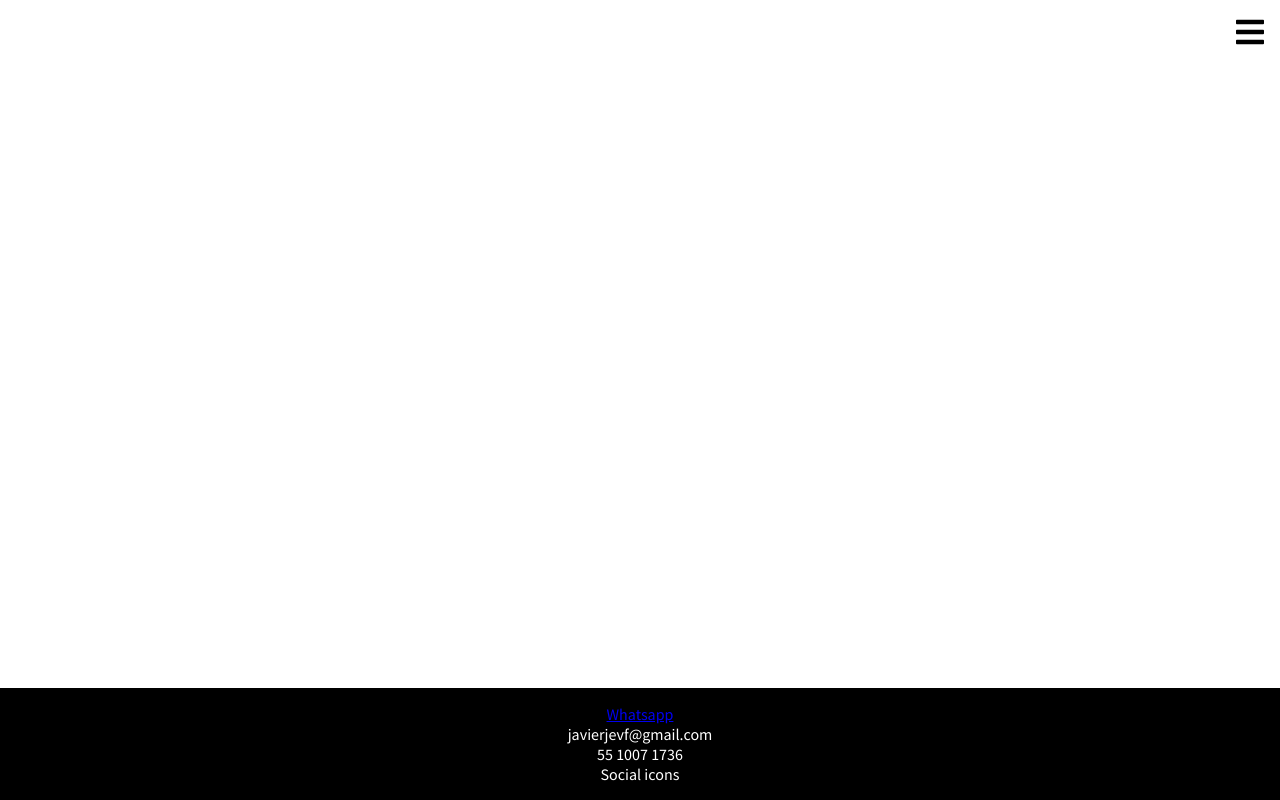
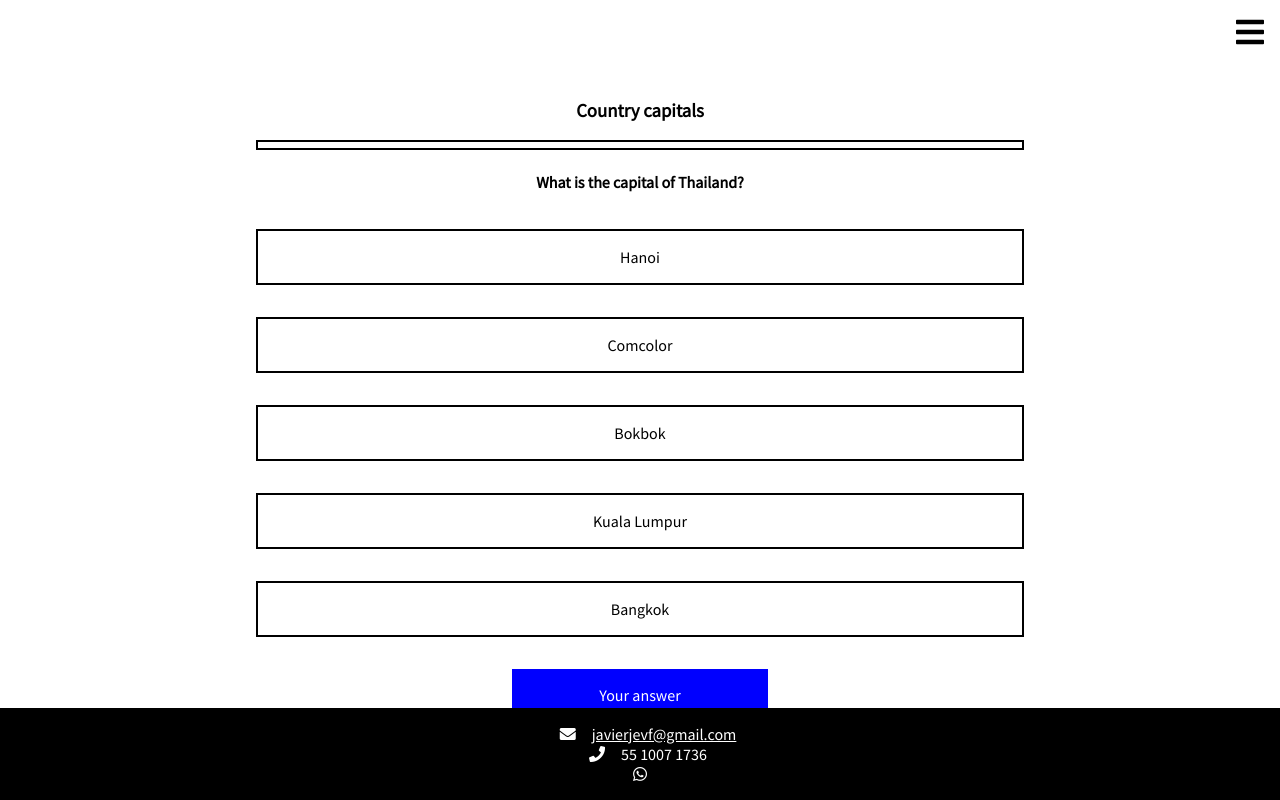
Before and after one commit to aaspinwall/react-project, a React (Create React App) app: page /game in a window 1280 px wide. Built offline with nearby package versions, Linux system fonts and the light colour scheme.

Commit message:
adding cards works

```diff
--- a/src/App.js
+++ b/src/App.js
@@ -4,6 +4,9 @@ import { connect } from "react-redux";
 import { BrowserRouter as Router, Route, Link } from "react-router-dom";
 import { ServiceBox, Wrapper, SectionHeader, SectionSubtitle } from "./styles";
 import "./style.css";
+import ConnectedCard from "./ConnectedCard";
+import GameManager from "./GameManager";
+import CardMaker from "./CardMaker";
 
 const data = {
   services: [
@@ -91,6 +94,13 @@ class Nav extends React.Component {
           >
             Servicios
           </Toggleable>
+          <Toggleable
+            onClick={() => this.setState({ open: false })}
+            visible={this.state.open}
+            to='/game'
+          >
+            Game
+          </Toggleable>
         </NavLinkWrap>
         <i
           onClick={() => this.setState({ open: !this.state.open })}
@@ -168,7 +178,7 @@ class SlideShow extends React.Component {
   componentDidMount() {
     const slideLoop = setInterval(() => {
       this.nextSlide();
-    }, 1000);
+    }, 1500);
   }
   render() {
     return this.kittens(this.state.maxSlides + 1);
@@ -223,28 +233,46 @@ const Footer = styled.footer`
   padding: 1rem;
 `;
 
-function FooterElement() {
+class FooterElement extends React.Component {
+  render() {
+    const FooterLinks = styled.div`
+      > a,
+      a:visited {
+        color: white;
+      }
+      i {
+        padding: 0 1rem;
+      }
+    `;
     return (
       <Footer>
+        <FooterLinks>
+          <a href='mailto:javierjevf@gmail.com'>
+            <i class='fa fa-envelope' aria-hidden='true' />
+            javierjevf@gmail.com
+          </a>
+        </FooterLinks>
+
+        <FooterLinks>
+          <i class='fas fa-phone    ' />
+          55 1007 1736
+        </FooterLinks>
+        <FooterLinks>
           <a
             href='https://wa.me/5215510071736/?text=Im%20inquiring%20about%20the%20apartment%20listing'
             target='_blank'
           >
-        Whatsapp
+            <i class='fab fa-whatsapp' />
           </a>
-      <div>javierjevf@gmail.com</div>
-      <div>55 1007 1736</div>
-      <div>Social icons</div>
+        </FooterLinks>
       </Footer>
     );
+  }
 }
 
 class WrappedApp extends React.Component {
   constructor(props) {
     super(props);
-  }
-  componentDidMount() {
-    console.log(this);
   }
   render() {
     return (
@@ -253,6 +281,9 @@ class WrappedApp extends React.Component {
         <Route path='/' exact={true} component={Home} />
         <Route path='/servicios' exact={true} component={Services} />
         <Route path='/' exact={false} component={FooterElement} />
+        <Route path='/card' exact={true} component={ConnectedCard} />
+        <Route path='/game' exact={true} component={GameManager} />
+        <Route path='/maker' exact={true} component={CardMaker} />
       </Router>
     );
   }
@@ -264,7 +295,15 @@ let mapStateToProps = st => {
   };
 };
 
-let Main = connect(mapStateToProps)(WrappedApp);
+const mapDispatchToProps = dispatch => ({
+  handlePriceChange: evt =>
+    dispatch({ type: "SET_PRICE", price: evt.target.value }),
+});
+
+let Main = connect(
+  mapStateToProps,
+  mapDispatchToProps
+)(WrappedApp);
 
 class App extends React.Component {
   render() {
--- /dev/null
+++ b/src/CardMaker.jsx
@@ -0,0 +1,86 @@
+import React from "react";
+import styled from "styled-components";
+import { connect } from "react-redux";
+
+class CardMaker extends React.Component {
+  constructor(props) {
+    super(props);
+    this.state = { name: "", questions: [""], qlen: 1, cards: {} };
+  }
+  componentDidMount() {}
+
+  handleTitle = e => {
+    this.setState({ name: e.target.value });
+  };
+  handleQuestion = e => {
+    let name = parseInt(e.target.name);
+    this.setState(
+      {
+        [name]: e.target.value,
+      },
+      () => console.log(this.state)
+    );
+  };
+  removeChoice = e => {
+    this.setState({
+      questions: this.state.questions.filter(
+        (q, i) => i === parseInt(e.target.name)
+      ),
+    });
+    console.log(e.target);
+  };
+  addField = e => {
+    this.setState({
+      qlen: this.state.qlen + 1,
+      questions: [...this.state.questions].concat(""),
+    });
+  };
+  submit = () => {
+    let st = this.state;
+    let qArray = [];
+    for (const key in st) {
+      if (parseInt(key) >= 0) {
+        qArray.push(st[key]);
+        this.setState({ [key]: "" });
+      }
+    }
+    this.setState({
+      name: "",
+      questions: [""],
+      qlen: 1,
+      cards: { card1: qArray },
+    });
+    console.log(this.state);
+  };
+  render() {
+    return (
+      <div>
+        <div>Create a deck</div>
+        <label>Deck Name: </label>
+        <input onChange={this.handleTitle} value={this.state.name} />
+        <div>
+          {this.state.questions.map((q, i) => {
+            return (
+              <div>
+                <label>Choice {i + 1} </label>
+                <input
+                  onChange={this.handleQuestion}
+                  type='text'
+                  name={i}
+                  value={this.state[i]}
+                />
+                <button onClick={this.removeChoice} name={i}>
+                  Remove
+                </button>
+              </div>
+            );
+          })}
+        </div>
+        <button onClick={this.addField}>Add choice</button>
+        <button onClick={this.submit}>Submit</button>
+      </div>
+    );
+  }
+}
+
+export default CardMaker;
--- /dev/null
+++ b/src/ConnectedCard.jsx
@@ -0,0 +1,121 @@
+import React from "react";
+import styled from "styled-components";
+import { connect } from "react-redux";
+
+class ProgressBar extends React.Component {
+  render() {
+    const BarBody = styled.span`
+      position: relative;
+      padding: 0;
+      top: 0;
+      height: 10px;
+      background: transparent;
+      border: black 2px solid;
+      transition: width 0.3s ease-in-out;
+      > span {
+        background: green;
+        left: 0;
+        top: 0;
+        position: absolute;
+        width: ${props => props.progress + "%"};
+        height: 100%;
+      }
+    `;
+    return (
+      <BarBody progress={this.props.progress}>
+        <span />
+      </BarBody>
+    );
+  }
+}
+
+class SampleCard extends React.Component {
+  constructor(props) {
+    super(props);
+    this.state = { selected: "Your answer" };
+  }
+  handleClick = e => {
+    this.setState({ selected: e.target.innerText });
+  };
+  componentDidMount() {
+    /*  console.log(this.props.questionData); */
+  }
+  render() {
+    const GameWrapper = styled.div`
+      display: flex;
+      flex-direction: column;
+      justify-content: center;
+      text-align: center;
+
+      > span {
+        margin: 0 20%;
+      }
+
+      > div {
+        padding: 1rem;
+        border: 2px solid black;
+        margin: 1rem 20%;
+        transition: background-color 0.4s ease-in-out;
+        transition: color 0.3s ease-in-out;
+      }
+      > div:hover {
+        background: black;
+        color: white;
+      }
+
+      > div:last-child {
+        background: blue;
+        color: white;
+        margin: 1rem 40%;
+        border: none;
+      }
+    `;
+
+    const sampleData = {
+      id: 0,
+      question: "What is the capital of Thailand?",
+      answers: ["Hanoi", "Comcolor", "Bokbok", "Kuala Lumpur", "Bangkok"],
+      correctAnswer: "Bangkok",
+    };
+    let name = this.props.gameName;
+    let data = this.props.questionData;
+
+    return (
+      <GameWrapper>
+        <h3>{name}</h3>
+        <ProgressBar
+          progress={Math.floor(
+            (this.props.progress / this.props.questions) * 100
+          )}
+        />
+        <h4>{data.question}</h4>
+        {data.answers.map(value => {
+          return <div onClick={this.handleClick}>{value}</div>;
+        })}
+        <div onClick={this.props.handleAnswer}>{this.state.selected}</div>
+      </GameWrapper>
+    );
+  }
+}
+
+let mapStateToProps = st => {
+  return {
+    answers: st.answers,
+  };
+};
+
+const mapDispatchToProps = dispatch => ({
+  handleAnswer: evt =>
+    dispatch({
+      type: "answer",
+      newAnswer: evt.target.innerText,
+      correctAnswer: "X",
+    }),
+});
+
+const ConnectedCard = connect(
+  mapStateToProps,
+  mapDispatchToProps
+)(SampleCard);
+
+export default ConnectedCard;
--- /dev/null
+++ b/src/GameManager.jsx
@@ -0,0 +1,87 @@
+import React from "react";
+import styled from "styled-components";
+import { connect } from "react-redux";
+import ConnectedCard from "./ConnectedCard";
+
+const sampleData = [
+  {
+    name: "Country capitals",
+    questions: [
+      {
+        id: 0,
+        question: "What is the capital of Thailand?",
+        answers: ["Hanoi", "Comcolor", "Bokbok", "Kuala Lumpur", "Bangkok"],
+        correctAnswer: "Bangkok",
+      },
+      {
+        id: 1,
+        question: "What is the capital of Canada?",
+        answers: ["Denver", "Birmingham", "London", "Ottawa", "Vancouver"],
+        correctAnswer: "Ottawa",
+      },
+      {
+        id: 2,
+        question: "What is the capital of Somalia?",
+        answers: [
+          "Queenstown",
+          "Mogadishu",
+          "Pankor",
+          "Blabmanwakar",
+          "Drakar",
+        ],
+        correctAnswer: "Ottawa",
+      },
+    ],
+  },
+];
+
+class NewQuestion extends React.Component {
+  componentDidMount() {
+    console.log(this.props);
+  }
+  render() {
+    const cnt = this.props.counter;
+    const questions = sampleData[0].questions.length;
+    const questionScreen = (
+      <ConnectedCard
+        gameName={sampleData[0].name}
+        questionData={sampleData[0].questions[cnt]}
+        progress={this.props.counter}
+        questions={questions}
+      />
+    );
+    const answersScreen = (
+      <div>
+        {this.props.answers.map((ans, i) => {
+          return (
+            <div>
+              {ans} and {this.props.correctAnswers[i]}
+            </div>
+          );
+        })}
+      </div>
+    );
+
+    return cnt < questions ? questionScreen : answersScreen;
+  }
+}
+
+let mapStateToProps = st => {
+  return {
+    answers: st.userAnswers,
+    correctAnswers: st.correctAnswers,
+    counter: st.counter,
+  };
+};
+
+const mapDispatchToProps = dispatch => ({
+  handleAnswer: evt =>
+    dispatch({ type: "answer", newAnswer: evt.target.innerText }),
+});
+
+const GameManager = connect(
+  mapStateToProps,
+  mapDispatchToProps
+)(NewQuestion);
+
+export default GameManager;
--- a/src/store.js
+++ b/src/store.js
@@ -2,13 +2,21 @@ import { createStore } from "redux";
 let reducer = (state, action) => {
   if (action.type === "add") {
     return { ...state, counter: state.counter + 1 };
+  }
+  if (action.type === "answer") {
+    return {
+      ...state,
+      userAnswers: [...state.userAnswers].concat(action.newAnswer),
+      correctAnswers: [...state.correctAnswers].concat(action.correctAnswer),
+      counter: state.counter + 1,
+    };
   }
   return state;
 };
 
 const store = createStore(
   reducer,
-  { counter: 0 },
+  { counter: 0, questionNumber: 0, userAnswers: [], correctAnswers: [] },
   window.__REDUX_DEVTOOLS_EXTENSION__ && window.__REDUX_DEVTOOLS_EXTENSION__()
 );
 
```
Lines whose indentation alone changed are shown as unchanged.
